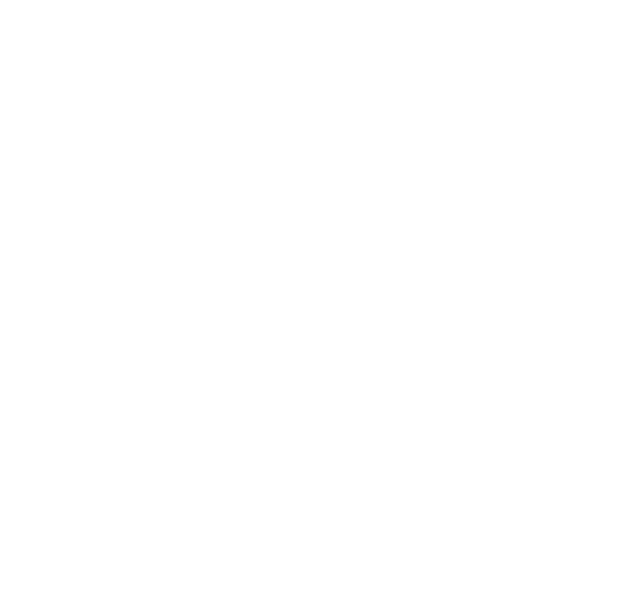
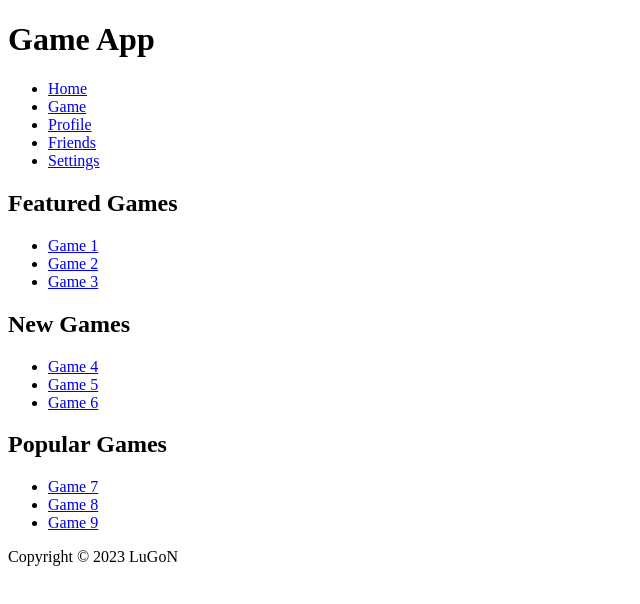
Before and after one commit to ZenKhalil/NEW-CRUD-App, a plain HTML site: page index.html in a window 1280 px wide. Shown: the whole page, without its empty margins (0-640 px from the left). Drawn offline with Linux system fonts and the light colour scheme.

Commit message:
added initapp and defined variables

```diff
--- a/app.js
+++ b/app.js
@@ -0,0 +1,17 @@
+"use strict";
+
+window.addEventListener("load", initApp);
+
+function initApp() {
+    console.log("app.js is running");
+}
+
+// Define variables for DOM elements
+const featureGames = document.getElementById("feature-games");
+const newGames = document.getElementById("new-games");
+const popularGames = document.getElementById("popular-games");
+
+// Create a funtion to fetch game data from a server and populate the game list
+function populateGameLists() {
+    // Fetch game data from server
+}
--- a/index.html
+++ b/index.html
@@ -4,11 +4,51 @@
     <meta charset="UTF-8">
     <meta http-equiv="X-UA-Compatible" content="IE=edge">
     <meta name="viewport" content="width=device-width, initial-scale=1.0">
-    <title>Document</title>
+    <title>LuGoN</title>
     <link rel="stylesheet" href="style.css">
 </head>
 <body>
-
+    <header>
+	<h1>Game App</h1>
+	<nav>
+        <ul>
+            <li><a href="#">Home</a></li>
+            <li><a href="#">Game</a></li>
+            <li><a href="#">Profile</a></li>
+            <li><a href="#">Friends</a></li>
+            <li><a href="#">Settings</a></li>
+        </ul>
+    </nav>
+    </header>
+    <main>
+        <section id="featured-games">
+            <h2>Featured Games</h2>
+            <ul>
+                <li><a href="#">Game 1</a></li>
+                <li><a href="#">Game 2</a></li>
+                <li><a href="#">Game 3</a></li>
+            </ul>
+        </section>
+        <section id="new-games">
+            <h2>New Games</h2>
+            <ul>
+                <li><a href="#">Game 4</a></li>
+                <li><a href="#">Game 5</a></li>
+                <li><a href="#">Game 6</a></li>
+            </ul>
+        </section>
+        <section id="popular-games">
+            <h2>Popular Games</h2>
+            <ul>
+                <li><a href="#">Game 7</a></li>
+                <li><a href="#">Game 8</a></li>
+                <li><a href="#">Game 9</a></li>
+            </ul>
+        </section>
+    </main>
+	<footer>
+		<p>Copyright © 2023 LuGoN</p>
+	</footer>
 
     <script src="app.js"></script>
 </body>
```
